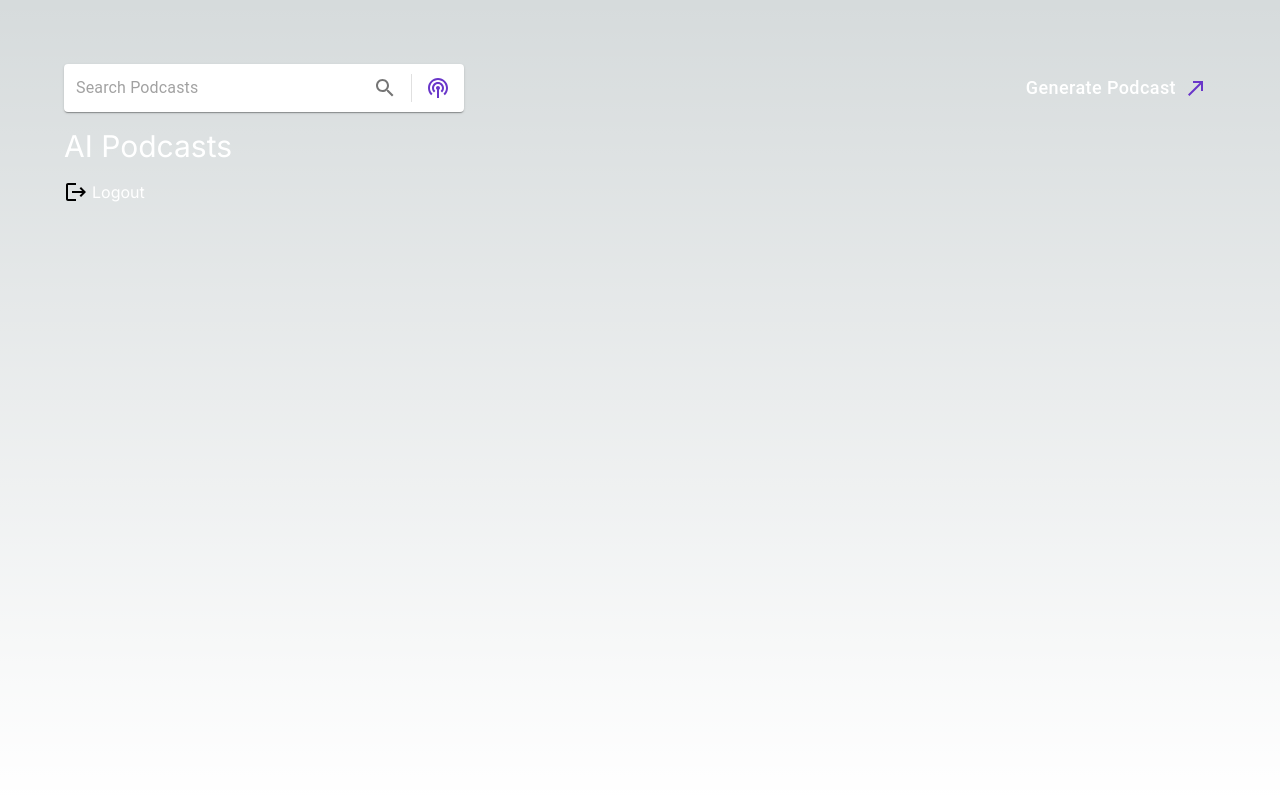
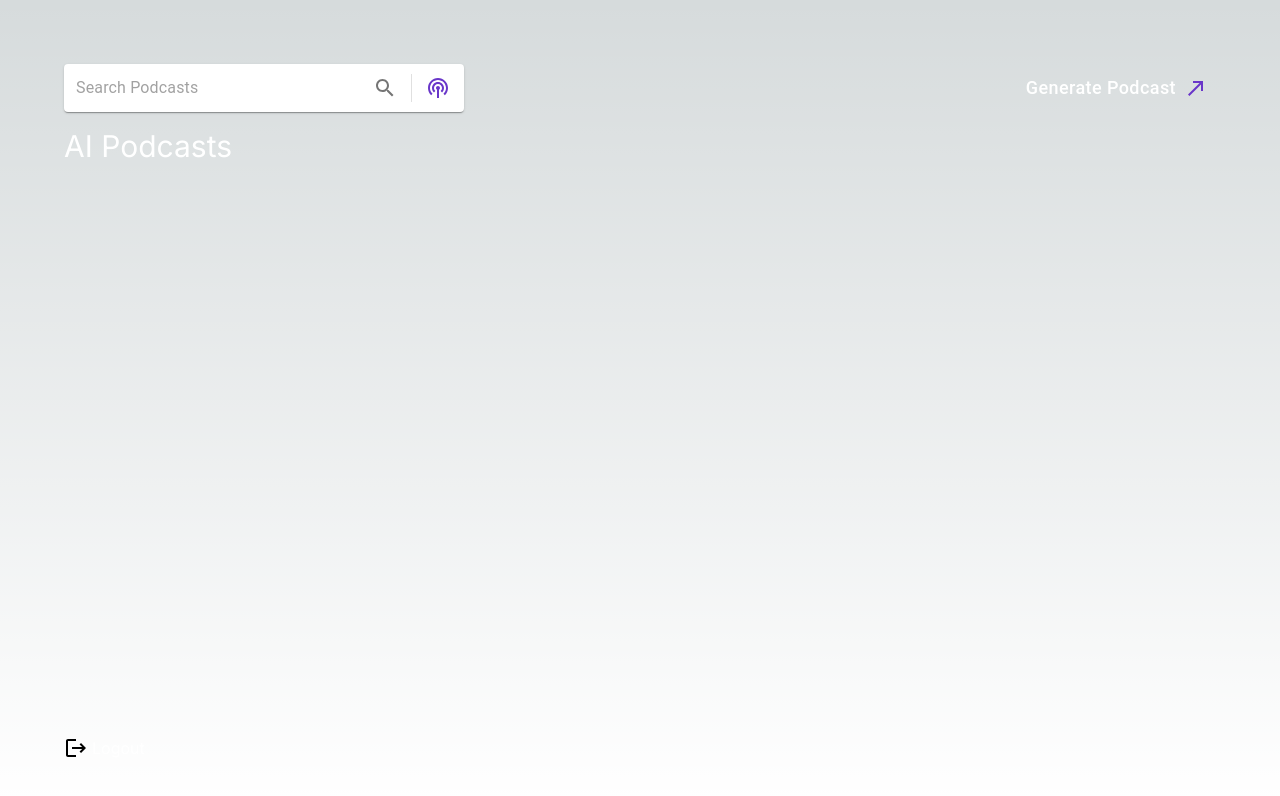
Before and after one commit to TheReers/AI-Podcasts-UI, a Next.js app: page /dashboard in a window 1280 px wide. Shown: the top 796 px of the page. Built offline with nearby package versions, Linux system fonts and the light colour scheme; no server answers; sample sign-in values are in the browser's storage.

Commit message:
fix:[logout button repositioned]

```diff
--- a/src/app/dashboard/page.tsx
+++ b/src/app/dashboard/page.tsx
@@ -90,7 +90,7 @@ export default function Dashboard() {
       { status === "authenticated" &&
           <div
             onClick={() => signOutUser()}
-            className="cursor-pointer flex items-center">
+            className="cursor-pointer flex items-center absolute bottom-10">
               <LogoutIcon/>
               <span className="text-white ml-1">Logout</span>
           </div>
```
